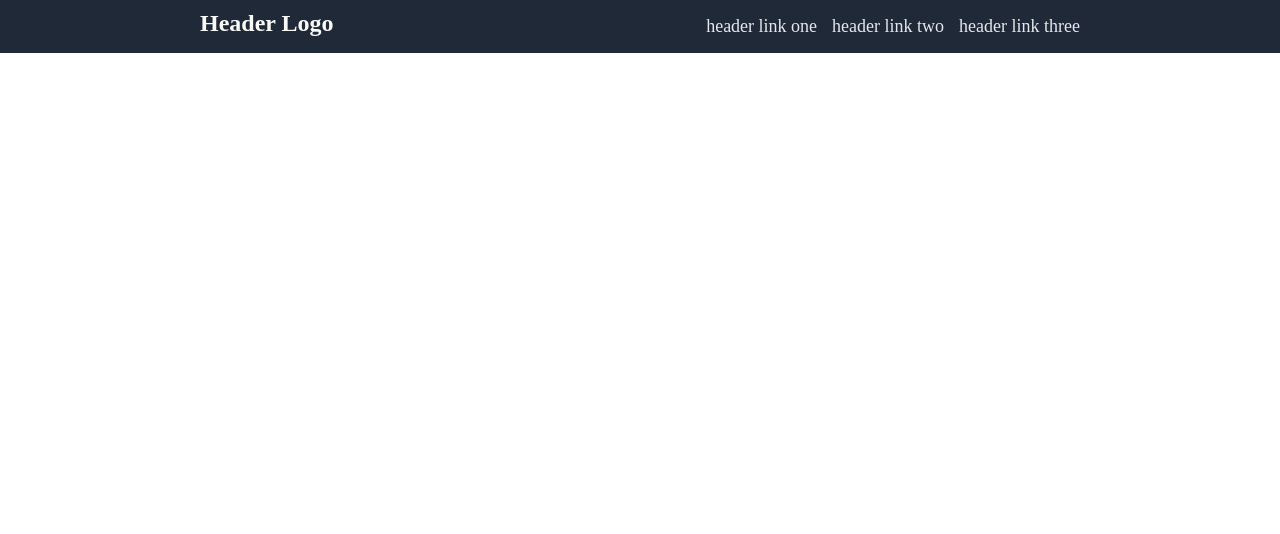
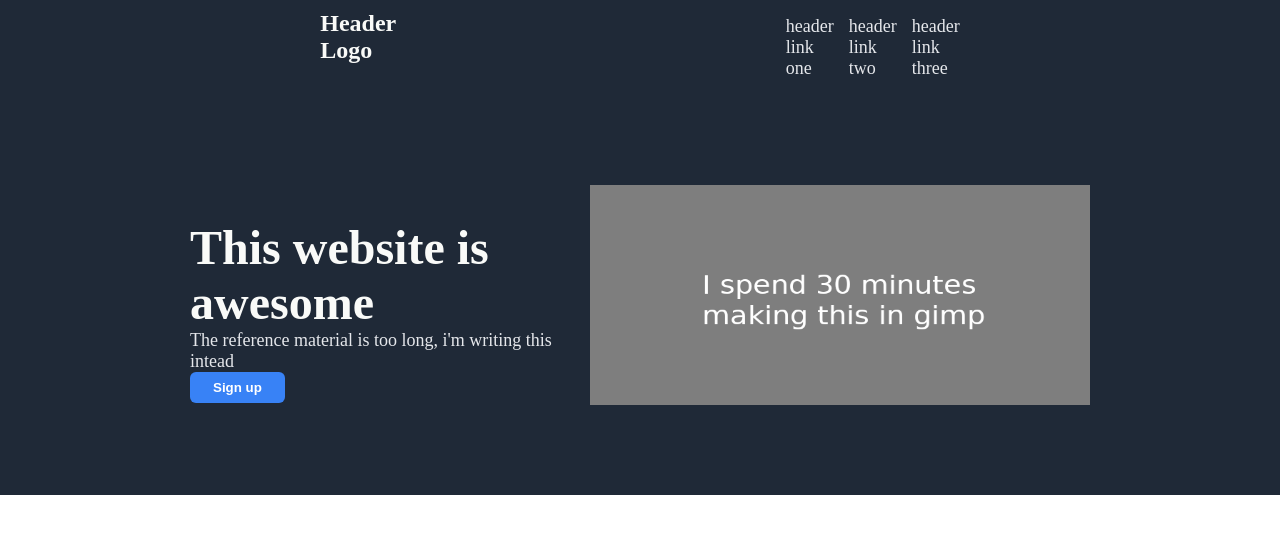
Before and after one commit to KhufuLintalou/Odin-Landing-Page, a plain HTML site: page index.html in a window 1280 px wide. Drawn offline with Linux system fonts and the light colour scheme.

Commit message:
Finish making first section, big commit cause i forgot.

```diff
--- a/index.html
+++ b/index.html
@@ -8,6 +8,7 @@
   </head>
   <body>
     <div class="section1">
+      <div class="header-section">
         <div class="header">
           <h1 class="logo">Header Logo</h1>
           <ul class="header-links">
@@ -15,21 +16,18 @@
             <li><a href="#">header link two</a></li>
             <li><a href="#">header link three</a></li>
           </ul>
-
-
+        </div>
+      </div>
+      <div class="main-content1">
+        <div class="content1">
+          <h1>This website is awesome</h1>
+          <p class="hero-2ndtext">The reference material is too long, i'm writing this intead</p>
+          <button class="button1">Sign up</button>
+        </div>
+        <img src="placeholder-img.png" alt="PlaceHolderIMG">
 
       </div>
     </div>
 
-
   </body>
-
-
-
-
-
-
-
-
-
 </html>
--- a/styles-index.css
+++ b/styles-index.css
@@ -2,12 +2,10 @@ body {
     margin: 0;
 }
 
-.section1 {
-    background-color: #1F2937;
-}
-
 .header {
     display: flex;
+    justify-content: center;
+    gap: 350px;
 }
 
 ul {
@@ -23,13 +21,61 @@ a {
 .logo {
     font-size: 24px;
     margin-top: 10px;
-    flex: auto;
-    margin-left: 200px;
+    margin-left: 460px;
     color: #F9FAF8;
 }
 
 .header-links {
     display: flex;
     gap: 15px;
-    margin-right: 200px;
+    margin-right: 460px;
 }
+
+h1 {
+    color: #F9FAF8;
+    font-size: 48px;
+    font-weight: bolder;
+    margin-bottom: 0;
+}
+
+.hero-2ndtext {
+    color: #E5E7EB;
+    font-size: 18px;
+    margin: 0;
+}
+
+.section1 {
+    background-color: #1F2937;
+}
+
+button {
+    background-color: #3882F6;
+    color: white;
+    cursor: pointer;
+    border-radius: 6px;
+    padding: 8px;
+    padding-left: 23px;
+    padding-right: 23px;
+}
+
+.button1 {
+    border: #1F2937;
+    font-weight: bold;
+}
+
+.main-content1 {
+    display: flex;
+    text-wrap: wrap;
+    justify-content: center;
+    align-items: center;
+    padding: 90px;
+}
+
+.content1 {
+    width: 400px;
+}
+
+img {
+    height: 220px;
+    width: 500px;
+}
```
Lines whose indentation alone changed are shown as unchanged.
